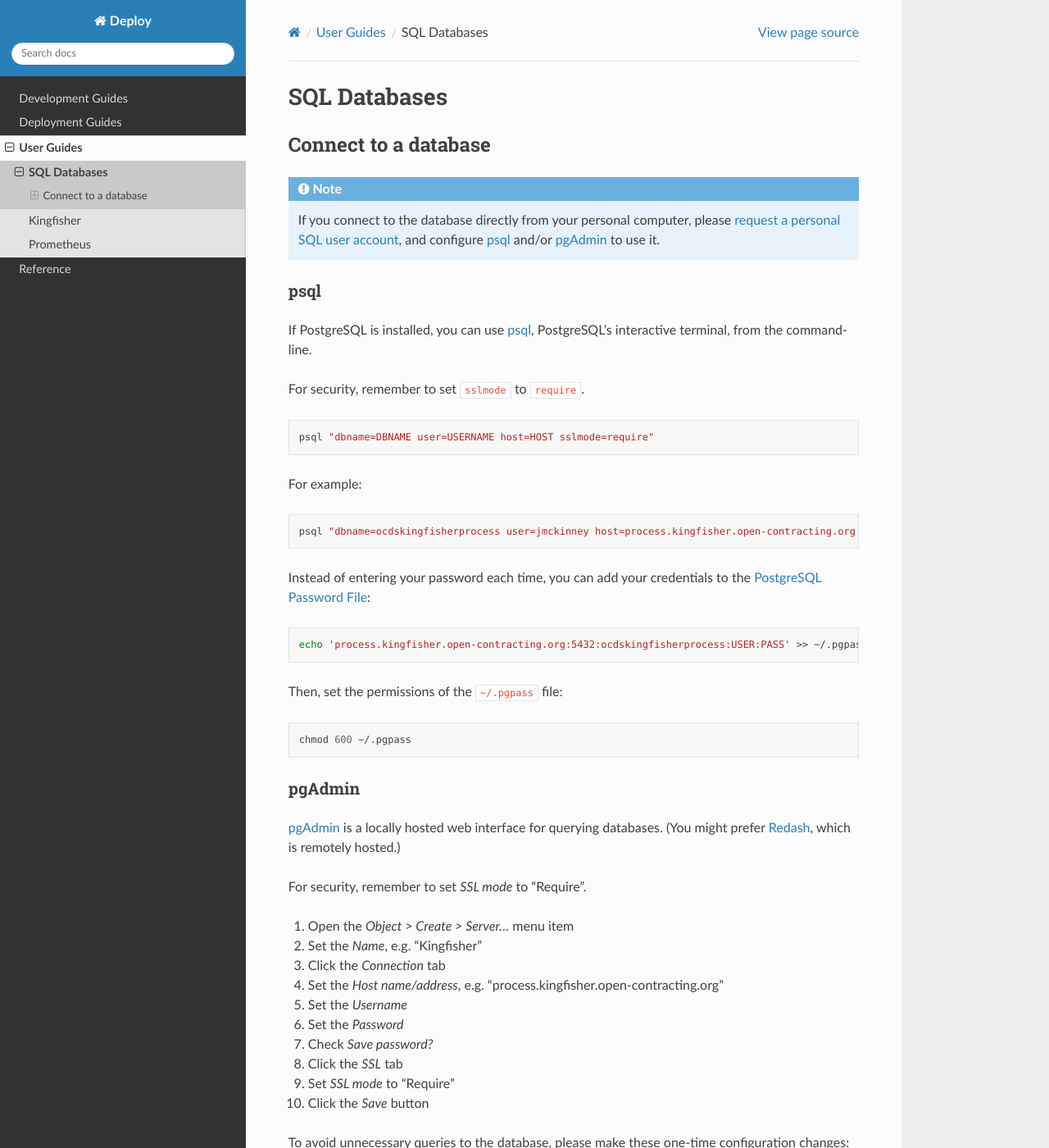
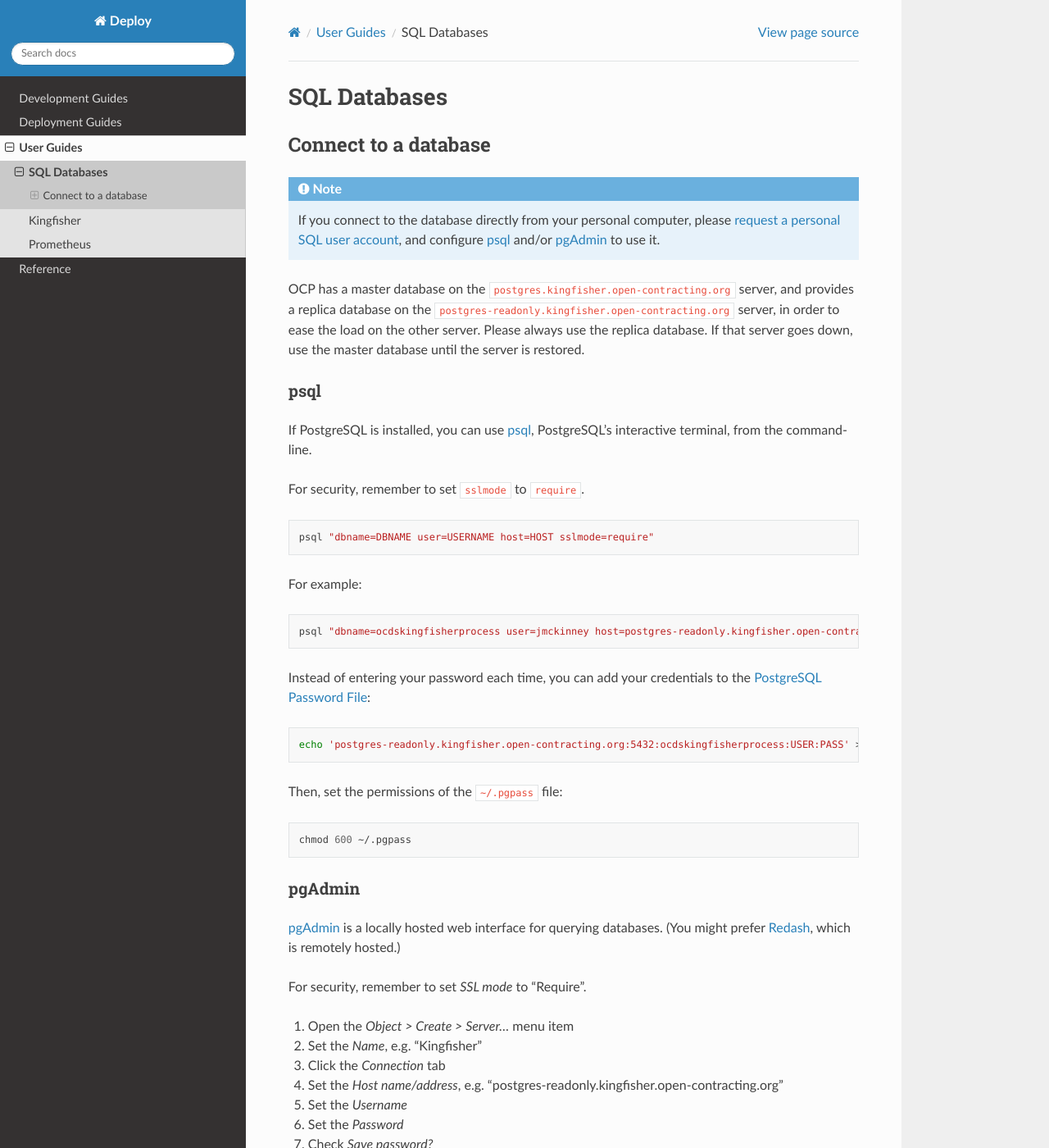
Before and after one commit to open-contracting/deploy, a Sphinx documentation site: the page built from docs/use/databases.rst, in a window 1280 px wide and 1400 px high. Shown: the whole window at 82% size. Built offline with Sphinx 7.4.7 and the Read the Docs theme 2.0.0, drawn with Linux system fonts in a browser that asks for light colours; some of the changed text lies outside the part shown.

Commit message:
Add a note about the two database servers. Update examples to use replica server.

```diff
--- a/docs/use/databases.rst
+++ b/docs/use/databases.rst
@@ -7,6 +7,8 @@ Connect to a database
 .. note::
 
    If you connect to the database directly from your personal computer, please `request a personal SQL user account <https://github.com/open-contracting/deploy/issues/new/choose>`__, and configure :ref:`psql` and/or :ref:`pgadmin` to use it.
+
+OCP has a master database on the ``postgres.kingfisher.open-contracting.org`` server, and provides a replica database on the ``postgres-readonly.kingfisher.open-contracting.org`` server, in order to ease the load on the other server. Please always use the replica database. If that server goes down, use the master database until the server is restored.
 
 .. _psql:
 
@@ -25,13 +27,13 @@ For example:
 
 .. code-block:: bash
 
-   psql "dbname=ocdskingfisherprocess user=jmckinney host=process.kingfisher.open-contracting.org sslmode=require"
+   psql "dbname=ocdskingfisherprocess user=jmckinney host=postgres-readonly.kingfisher.open-contracting.org sslmode=require"
 
 Instead of entering your password each time, you can add your credentials to the `PostgreSQL Password File <https://www.postgresql.org/docs/11/libpq-pgpass.html>`__:
 
 .. code-block:: bash
 
-   echo 'process.kingfisher.open-contracting.org:5432:ocdskingfisherprocess:USER:PASS' >> ~/.pgpass
+   echo 'postgres-readonly.kingfisher.open-contracting.org:5432:ocdskingfisherprocess:USER:PASS' >> ~/.pgpass
 
 Then, set the permissions of the ``~/.pgpass`` file:
 
@@ -51,7 +53,7 @@ For security, remember to set *SSL mode* to "Require".
 #. Open the *Object > Create > Server...* menu item
 #. Set the *Name*, e.g. "Kingfisher"
 #. Click the *Connection* tab
-#. Set the *Host name/address*, e.g. "process.kingfisher.open-contracting.org"
+#. Set the *Host name/address*, e.g. "postgres-readonly.kingfisher.open-contracting.org"
 #. Set the *Username*
 #. Set the *Password*
 #. Check *Save password?*
@@ -84,7 +86,7 @@ For security, remember to set ``sslmode`` to ``'require'``.
        database='ocdskingfisherprocess',
        user='USER',
        password='PASSWORD',
-       host='process.kingfisher.open-contracting.org',
+       host='postgres-readonly.kingfisher.open-contracting.org',
        sslmode='require')
 
 .. note::
@@ -108,7 +110,7 @@ For security, remember to set ``sslmode`` to ``'require'``.
        dbname='ocdskingfisherprocess',
        user='USER',
        password='PASSWORD',
-       host='process.kingfisher.open-contracting.org',
+       host='postgres-readonly.kingfisher.open-contracting.org',
        sslmode='require')
 
 Redash
```
